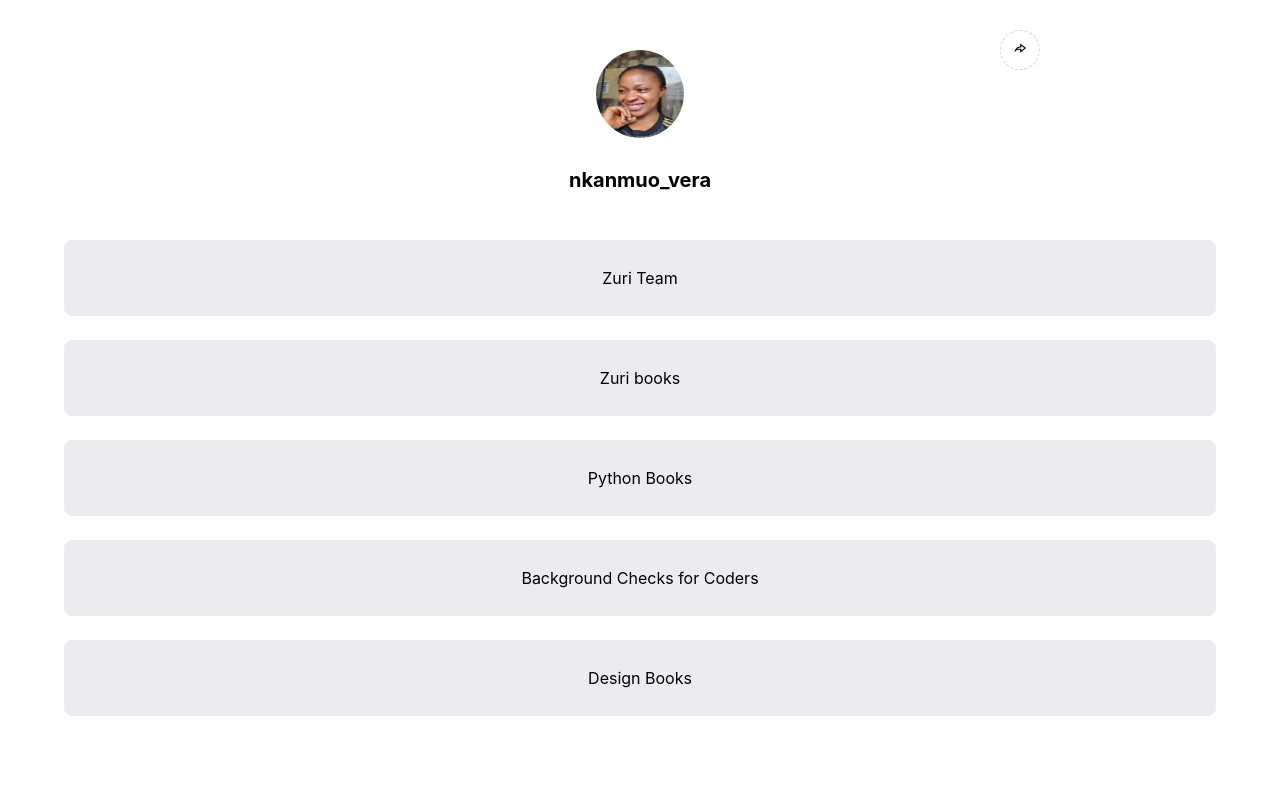
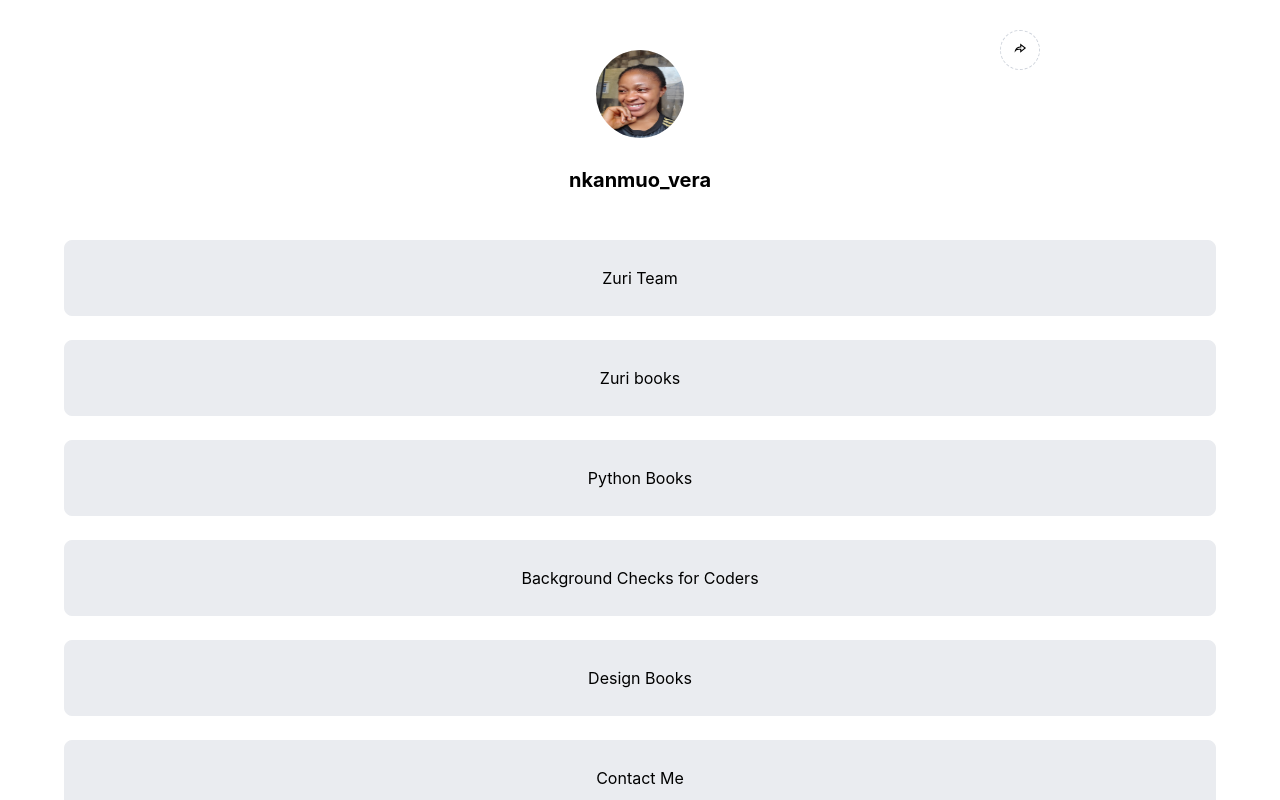
Before and after one commit to chiomavera/hng-link-tree, a React (Create React App) app: page / in a window 1280 px wide. Shown: the top 800 px of the page. Built offline with nearby package versions, Linux system fonts and the light colour scheme.

Commit message:
Make: change structure of file

```diff
--- a/src/pages/Main.js
+++ b/src/pages/Main.js
@@ -1,8 +1,9 @@
 import profilePicture from "../assets/profile.jpg";
 const main = () => {
   return (
-    <main id="wrapper">
-      <div className="content_section">
+    <main>
+      <section className="content_section">
+         {/* profile section */}
         <header className="profile_section">
           <img src={profilePicture} alt="profile" id="profile_img" />
           <div id="twitter">
@@ -22,7 +23,8 @@ const main = () => {
           </div>
         </header>
 
-        <section className="links-section">
+        {/* link section */}
+        <div className="links-section">
          <div id="btn_zuri">
           <a className="links" href="https://training.zuri.team/">Zuri Team</a>
           </div>
@@ -36,12 +38,16 @@ const main = () => {
           <a className="links" href="https://background.zuri.team/" title="At Zuri Team, we offer a service that runs background checks on Coders">Background Checks for Coders</a>
           </div>
          <div id="book-design" >
-          <a className="links"href="https://training.zuri.team/" title="Looking for a free book on design? Click here">Design Books</a>
+          <a className="links" href="https://training.zuri.team/" title="Looking for a free book on design? Click here">Design Books</a>
           </div>
-        </section>
-      </div>
+          <div id="contact" >
+          <a className="links" href="/contact" title="Leave me a quick message">Contact Me</a>
+          </div>
+        </div>
+      </section>
 
-      <div className="socials">
+       {/* social section */}
+      <section className="socials">
         <div className="slack">
           <a href="https://github.com/chiomavera">
           <svg stroke="currentColor" fill="currentColor" stroke-width="0" role="img" viewBox="0 0 24 24" height="1em" width="1em" xmlns="http://www.w3.org/2000/svg"><title></title><path d="M5.042 15.165a2.528 2.528 0 0 1-2.52 2.523A2.528 2.528 0 0 1 0 15.165a2.527 2.527 0 0 1 2.522-2.52h2.52v2.52zM6.313 15.165a2.527 2.527 0 0 1 2.521-2.52 2.527 2.527 0 0 1 2.521 2.52v6.313A2.528 2.528 0 0 1 8.834 24a2.528 2.528 0 0 1-2.521-2.522v-6.313zM8.834 5.042a2.528 2.528 0 0 1-2.521-2.52A2.528 2.528 0 0 1 8.834 0a2.528 2.528 0 0 1 2.521 2.522v2.52H8.834zM8.834 6.313a2.528 2.528 0 0 1 2.521 2.521 2.528 2.528 0 0 1-2.521 2.521H2.522A2.528 2.528 0 0 1 0 8.834a2.528 2.528 0 0 1 2.522-2.521h6.312zM18.956 8.834a2.528 2.528 0 0 1 2.522-2.521A2.528 2.528 0 0 1 24 8.834a2.528 2.528 0 0 1-2.522 2.521h-2.522V8.834zM17.688 8.834a2.528 2.528 0 0 1-2.523 2.521 2.527 2.527 0 0 1-2.52-2.521V2.522A2.527 2.527 0 0 1 15.165 0a2.528 2.528 0 0 1 2.523 2.522v6.312zM15.165 18.956a2.528 2.528 0 0 1 2.523 2.522A2.528 2.528 0 0 1 15.165 24a2.527 2.527 0 0 1-2.52-2.522v-2.522h2.52zM15.165 17.688a2.527 2.527 0 0 1-2.52-2.523 2.526 2.526 0 0 1 2.52-2.52h6.313A2.527 2.527 0 0 1 24 15.165a2.528 2.528 0 0 1-2.522 2.523h-6.313z"></path></svg>
@@ -52,7 +58,7 @@ const main = () => {
           <svg stroke="currentColor" fill="currentColor" stroke-width="0" viewBox="0 0 16 16" height="1em" width="1em" xmlns="http://www.w3.org/2000/svg"><path d="M8 0C3.58 0 0 3.58 0 8c0 3.54 2.29 6.53 5.47 7.59.4.07.55-.17.55-.38 0-.19-.01-.82-.01-1.49-2.01.37-2.53-.49-2.69-.94-.09-.23-.48-.94-.82-1.13-.28-.15-.68-.52-.01-.53.63-.01 1.08.58 1.23.82.72 1.21 1.87.87 2.33.66.07-.52.28-.87.51-1.07-1.78-.2-3.64-.89-3.64-3.95 0-.87.31-1.59.82-2.15-.08-.2-.36-1.02.08-2.12 0 0 .67-.21 2.2.82.64-.18 1.32-.27 2-.27.68 0 1.36.09 2 .27 1.53-1.04 2.2-.82 2.2-.82.44 1.1.16 1.92.08 2.12.51.56.82 1.27.82 2.15 0 3.07-1.87 3.75-3.65 3.95.29.25.54.73.54 1.48 0 1.07-.01 1.93-.01 2.2 0 .21.15.46.55.38A8.012 8.012 0 0 0 16 8c0-4.42-3.58-8-8-8z"></path></svg>
           </a>
         </div>
-      </div>
+      </section>
     </main>
   );
 };
```
